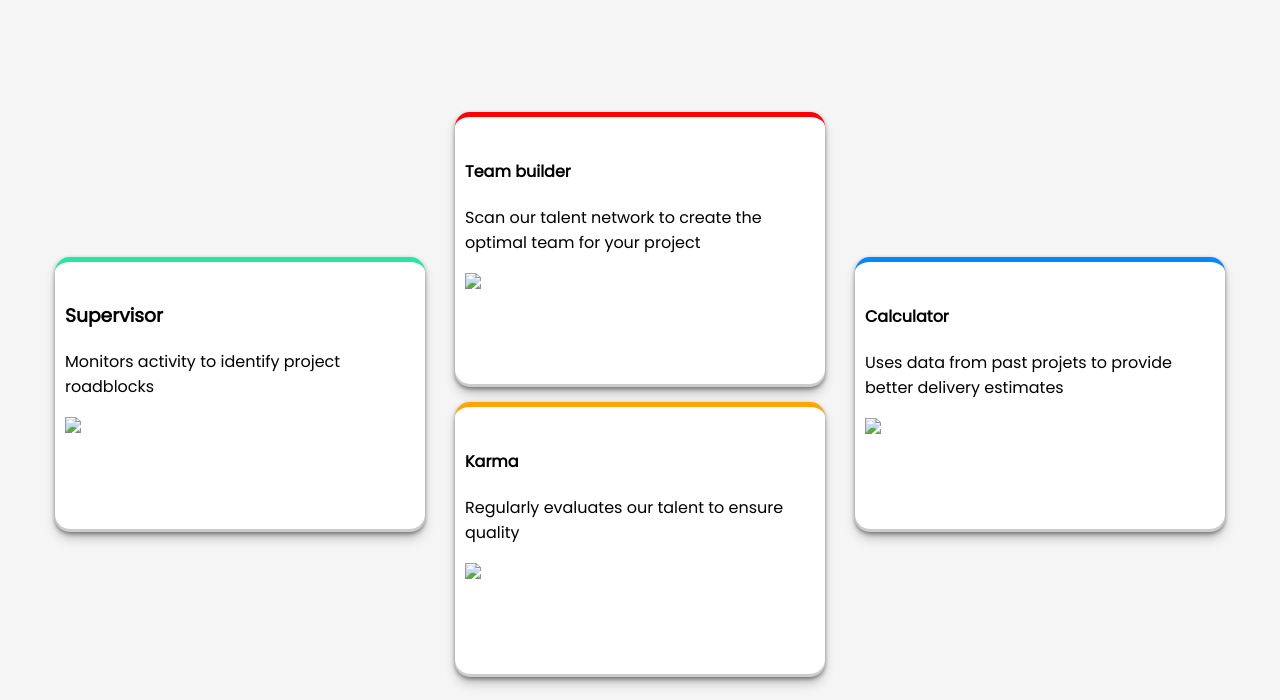
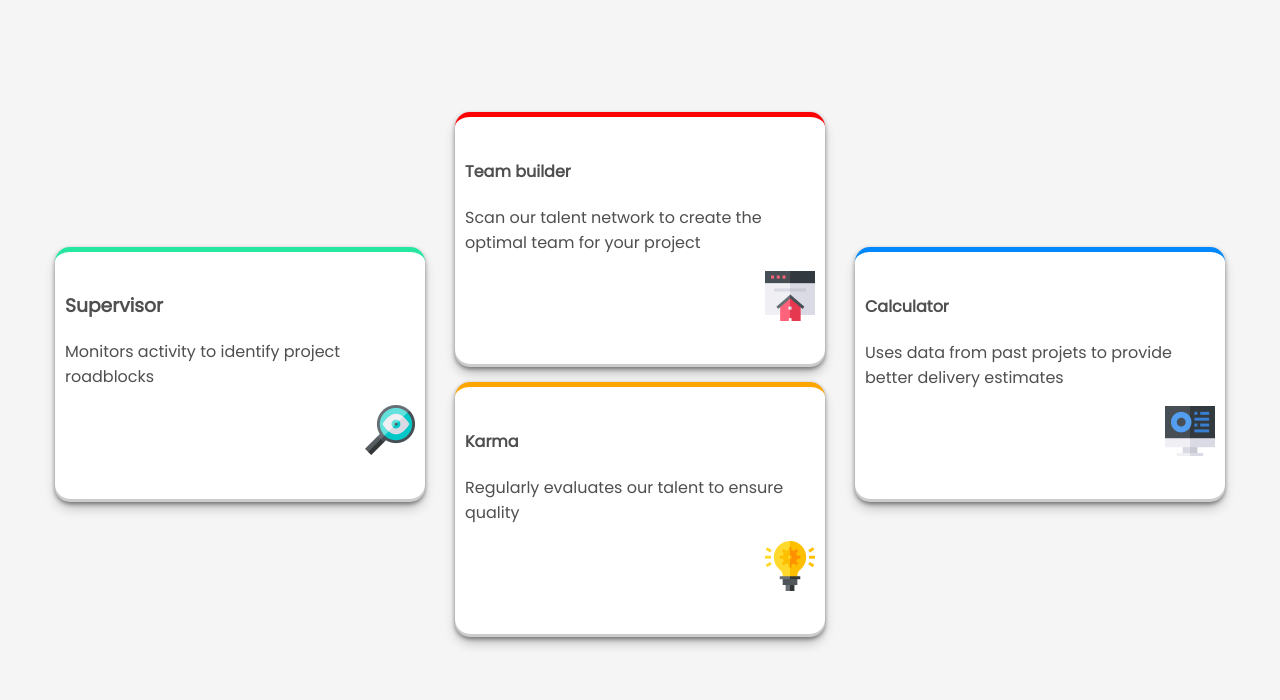
Before and after one commit to winonadht/myforcard, a plain HTML site: page index.html in a window 1280 px wide. Shown: the part 227-927 px from the top of the page. After the commit the page ends 887 px from the top, so only its background shows below. Drawn offline with Linux system fonts and the light colour scheme.

Commit message:
myforcardwino

```diff
--- a/assets/style.scss
+++ b/assets/style.scss
@@ -10,7 +10,7 @@ body {
 
 .tailleboite {
     width: 350px;
-    height: 230px;
+    height: 210px;
     background-color: white;
     box-shadow: $shadow;
     margin: 15px;
@@ -41,7 +41,6 @@ body {
     margin-top: 100px;
 
     }
-}
 
 .title {
     color:rgb(80, 80, 80);
@@ -50,3 +49,16 @@ body {
     margin-top: 50px;
     font-family: 'Poppins', sans-serif;
  }
+
+ .image {
+    width: 50px;
+    height: 50px;
+    float: right;
+ }
+
+ @media (max-width: 375px) {
+    .flexbox-central {
+        display: block;
+    }
+
+}
--- a/index.html
+++ b/index.html
@@ -24,20 +24,20 @@
         <div class="tailleboite green">
             <h3>Supervisor</h3>
             <p>Monitors activity to identify project roadblocks</p>
-            <img src="icon-supervisor.jpg">
+            <img class=image src="assets/img/icon-supervisor.jpg">
         </div>
 
         <div class="column center">
             <div class="tailleboite red">
                 <h4>Team builder</h4>
                 <p>Scan our talent network to create the optimal team for your project</p>
-                <img src="icon-team-builder.jpg">
+                <img class=image src="assets/img/icon-team-builder.jpg">
             </div>
 
             <div class="tailleboite orange">
                 <h4>Karma</h4>
                 <p>Regularly evaluates our talent to ensure quality</p>
-                <img src="icon-karma.jpg">
+                <img class=image src="assets/img/icon-karma.jpg">
             </div>
 
 
@@ -46,7 +46,7 @@
         <div class="tailleboite blue">
             <h4>Calculator</h4>
             <p>Uses data from past projets to provide better delivery estimates</p>
-            <img src="icon-calculator.jpg">
+            <img class=image src="assets/img/icon-calculator.jpg">
         </div>
     </div>
 
```
Also changed, not shown: assets/style.css, 1 other file.
